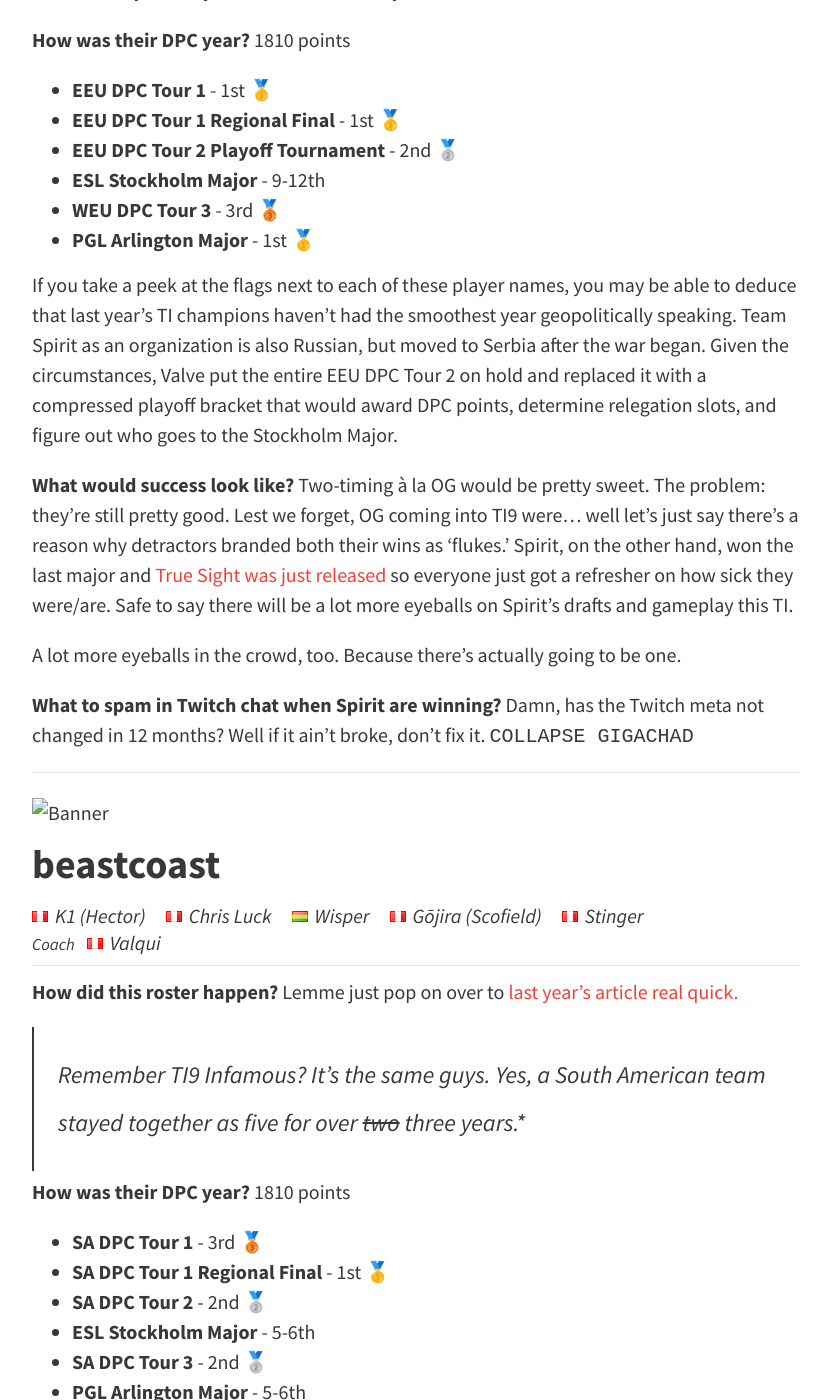
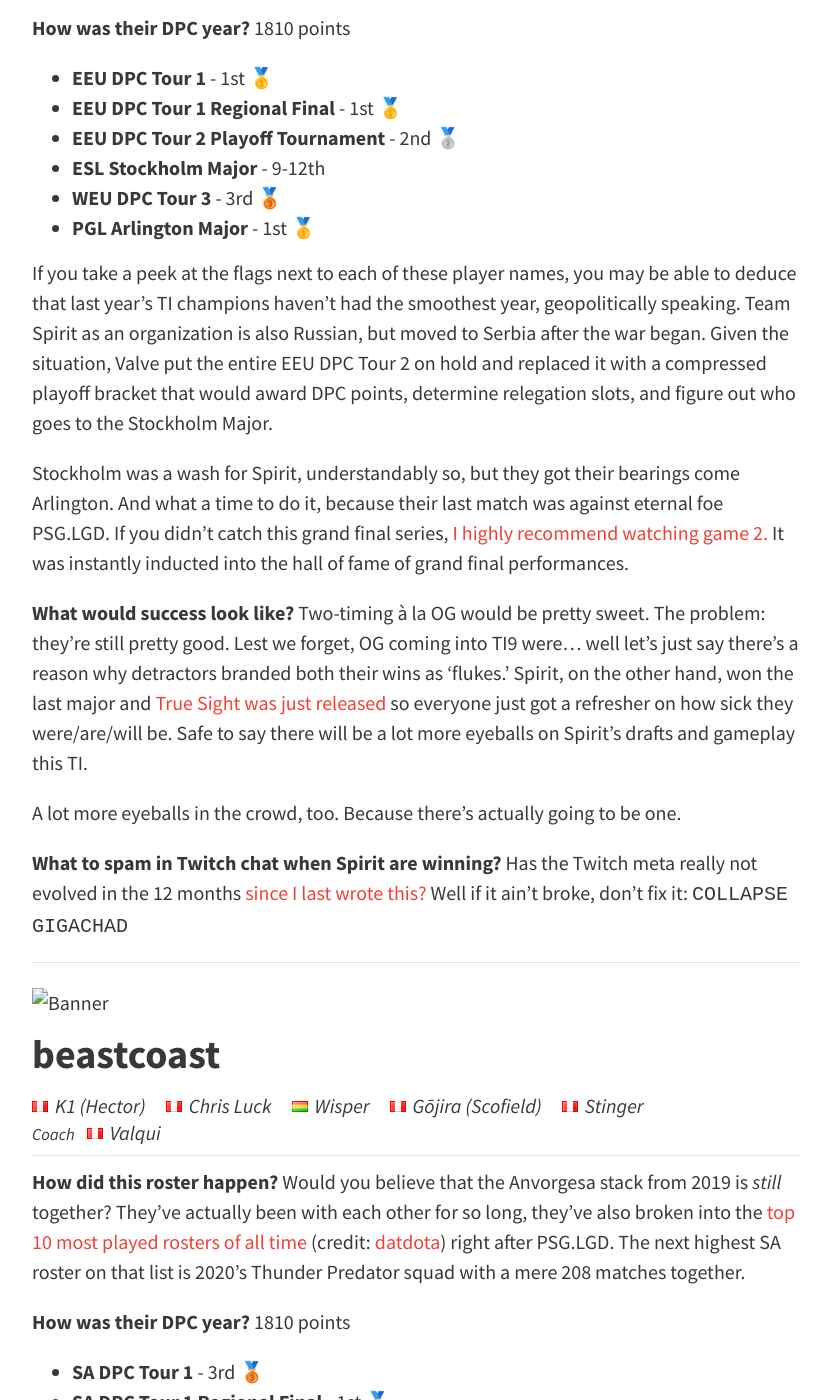
Before and after one commit to tsunami643/blogdraft, a Jekyll site: the page built from _posts/2022-10-06-ti11-team-guide.md, in a window 1280 px wide and 1400 px high, scrolled down 6441 px. Shown: the whole window, without its empty margins (224-1055 px from the left). Built offline with Jekyll 4.4.1, drawn with Linux system fonts in a browser that asks for light colours; nearby versions of some CDN libraries; some web fonts are replaced; comment, search, counter and statistics services are not loaded; some of the changed text lies outside the part shown.

Commit message:
winrates

```diff
--- a/_posts/2022-10-06-ti11-team-guide.md
+++ b/_posts/2022-10-06-ti11-team-guide.md
@@ -109,7 +109,7 @@
 </table>
 <hr style="margin: 0.5em 0;">
 
-**How did this roster happen?**  Oh it's been happening. Hap
+**How did this roster happen?**  Oh, it's *been* happening. As of now, they are currently the [8th most played roster of all time](../img/ti11teams/lgdwinrate.jpg) (credit: [datdota](https://datdota.com/players/squads?tier=1&tier=2&valve-event=does-not-matter&patch=7.32&patch=7.31&patch=7.30&patch=7.29&patch=7.28&patch=7.27&patch=7.26&patch=7.25&patch=7.24&patch=7.23&patch=7.22&patch=7.21&patch=7.20&patch=7.19&patch=7.18&patch=7.17&patch=7.16&patch=7.15&patch=7.14&patch=7.13&patch=7.12&patch=7.11&patch=7.10&patch=7.09&patch=7.08&patch=7.07&patch=7.06&patch=7.05&patch=7.04&patch=7.03&patch=7.02&patch=7.01&patch=7.00&patch=6.88&patch=6.87&patch=6.86&patch=6.85&patch=6.84&patch=6.83&patch=6.82&patch=6.81&patch=6.80&patch=6.79&patch=6.78&patch=6.77&patch=6.76&patch=6.75&patch=6.74&after=01%2F01%2F2011&before=14%2F10%2F2022&duration=0%3B200&duration-value-from=0&duration-value-to=200)) with an insane 70% winrate together to boot.
 
 **How was their DPC year?** 2240 points
 
@@ -120,9 +120,11 @@
 * **CN DPC Tour 3** - 4th
 * **PGL Arlington Major** - 2nd 🥈
 
-Due to escalating COVID concerns, Chinese Dota was locked away for most of this season. Even getting back to China after TI10 in Romania was a massive project for a lot of teams, so unsurprisingly . LGD only narrowly qualified to the Arlington Major after scraping through
+Due to extremely heavy COVID restrictions, Chinese Dota was locked away for most of this season. Even getting back to China after TI10 in Romania was a massive project for a lot of teams, which led to their first tour being delayed, so CN Doto remained in its own little bubble for most of the year.
 
-**What would success look like?** They have to win. Literally anything other than lifting the Aegis is a complete failure. I'm not being hyperbolic, this is legitimately where the bar has been set for these guys.
+LGD only narrowly qualified to the Arlington Major after scraping through
+
+**What would success look like?** They have to win. That's it. Literally any placement that doesn't involve them lifting the Aegis at the end of this tournament is a complete failure. I'm not being hyperbolic. This is where the bar has been set for this team.
 
 **What to spam in Twitch chat when LGD are winning?** `WASH YOUR FACE`
 
@@ -178,15 +180,15 @@
 * **WEU DPC Tour 3** - 3rd 🥉
 * **PGL Arlington Major** - 4th*
 
-Dude, it was so exciting. Notail called Alliance a bunch of cheaters during the coaching scandal and never formally apologized. Ceb DM'd Secret's social media manager and cursed him out in French for being mean. The brand appears to be slowly pivoting from esports teams to NFT manufacturers. It's been a ride.
+On paper, this is the kind of roster that grows into its own after a year or two. In execution? OG is **BUILT DIFFERENT.**
 
-Oh the Dota? The Dota wasn't that great. After a sluggish season 1, MidOne got the boot and ana came back for season 2 under the tag *humblegod.* He proceeded to get so humbled he didn't even finish the season, probably said, "Yeah, I don't need this shit," and retired for realsies this time. OG then had to call up Madara to temporarily be their fifth in the three-way-hell-in-a-cell tiebreaker just to not get bumped down to lower division.
+They didn't necessarily hit the ground *running* running, but they definitely drafted behind everyone else in the race. And while these DPC results may not be as decorated as LGD's, this team* had pretty consistently strong showings at third party tournaments as well, including a recent 1st 🥇* place at ESL Malaysia near the end of August.
 
-We in the business simply refer to this as OG getting into "TI form."
+What's with all the asterisks, you ask? Well, our good friend Misha had quite a bit of difficulty traveling internationally this year.
 
 **What would success look like?** For the rest of the team? Eh, . For Misha? Oh boy. Misha, Misha, Misha. I don't even know if _he_ necessarily feels the pressure. But everyone putting the pressure on him has gotta be something
 
-**What to spam in Twitch chat when OG are winning?** `THREE FUCKING FLUKES IN A ROW MAN SwiftRage`
+**What to spam in Twitch chat when OG are winning?** `ATF=ALWAYS TAKES FIRST`
 
 <hr style="margin-bottom: 1.2em;">
 <p style="margin: 0.5em 0;"><img src="../img/ti11teams/spirit.jpg" alt="Banner"></p>
@@ -215,13 +217,15 @@
 * **WEU DPC Tour 3** - 3rd 🥉
 * **PGL Arlington Major** - 1st 🥇
 
-If you take a peek at the flags next to each of these player names, you may be able to deduce that last year's TI champions haven't had the smoothest year geopolitically speaking. Team Spirit as an organization is also Russian, but moved to Serbia after the war began. Given the circumstances, Valve put the entire EEU DPC Tour 2 on hold and replaced it with a compressed playoff bracket that would award DPC points, determine relegation slots, and figure out who goes to the Stockholm Major.
+If you take a peek at the flags next to each of these player names, you may be able to deduce that last year's TI champions haven't had the smoothest year, geopolitically speaking. Team Spirit as an organization is also Russian, but moved to Serbia after the war began. Given the situation, Valve put the entire EEU DPC Tour 2 on hold and replaced it with a compressed playoff bracket that would award DPC points, determine relegation slots, and figure out who goes to the Stockholm Major.
 
-**What would success look like?** Two-timing à la OG would be pretty sweet. The problem: they're still pretty good. Lest we forget, OG coming into TI9 were... well let's just say there's a reason why detractors branded both their wins as 'flukes.' Spirit, on the other hand, won the last major and [True Sight was just released](https://www.youtube.com/watch?v=NFEwN1N3vvA) so everyone just got a refresher on how sick they were/are. Safe to say there will be a lot more eyeballs on Spirit's drafts and gameplay this TI.
+Stockholm was a wash for Spirit, understandably so, but they got their bearings come Arlington. And what a time to do it, because their last match was against eternal foe PSG.LGD. If you didn't catch this grand final series, [I highly recommend watching game 2.](https://www.twitch.tv/videos/1561728844?t=6h45m16s) It was instantly inducted into the hall of fame of grand final performances.
+
+**What would success look like?** Two-timing à la OG would be pretty sweet. The problem: they're still pretty good. Lest we forget, OG coming into TI9 were... well let's just say there's a reason why detractors branded both their wins as 'flukes.' Spirit, on the other hand, won the last major and [True Sight was just released](https://www.youtube.com/watch?v=NFEwN1N3vvA) so everyone just got a refresher on how sick they were/are/will be. Safe to say there will be a lot more eyeballs on Spirit's drafts and gameplay this TI.
 
 A lot more eyeballs in the crowd, too. Because there's actually going to be one.
 
-**What to spam in Twitch chat when Spirit are winning?** Damn, has the Twitch meta not changed in 12 months? Well if it ain't broke, don't fix it. `COLLAPSE GIGACHAD`
+**What to spam in Twitch chat when Spirit are winning?** Has the Twitch meta really not evolved in the 12 months [since I last wrote this?](https://howdoiplay.com/blog/2021/10/06/ti10-team-guide.html#:~:text=What%20to%20spam%20in%20Twitch%20chat%20when%20Spirit%20is%20winning%3F%20COLLAPSE%20GIGACHAD) Well if it ain't broke, don't fix it: `COLLAPSE GIGACHAD`
 
 <hr style="margin-bottom: 1.2em;">
 <p style="margin: 0.5em 0;"><img src="../img/ti11teams/beastcoast.jpg" alt="Banner"></p>
@@ -239,9 +243,7 @@
 </table>
 <hr style="margin: 0.5em 0;">
 
-**How did this roster happen?** Lemme just pop on over to [last year's article real quick.](https://howdoiplay.com/blog/2021/10/06/ti10-team-guide.html)
-
-> Remember TI9 Infamous? It's the same guys. Yes, a South American team stayed together as five for over <s>two</s> three years.*
+**How did this roster happen?** Would you believe that the Anvorgesa stack from 2019 is *still* together? They've actually been with each other for so long, they've also broken into the [top 10 most played rosters of all time](../img/ti11teams/beastcoastwinrate.jpg) (credit: [datdota](https://datdota.com/players/squads?tier=1&tier=2&valve-event=does-not-matter&patch=7.32&patch=7.31&patch=7.30&patch=7.29&patch=7.28&patch=7.27&patch=7.26&patch=7.25&patch=7.24&patch=7.23&patch=7.22&patch=7.21&patch=7.20&patch=7.19&patch=7.18&patch=7.17&patch=7.16&patch=7.15&patch=7.14&patch=7.13&patch=7.12&patch=7.11&patch=7.10&patch=7.09&patch=7.08&patch=7.07&patch=7.06&patch=7.05&patch=7.04&patch=7.03&patch=7.02&patch=7.01&patch=7.00&patch=6.88&patch=6.87&patch=6.86&patch=6.85&patch=6.84&patch=6.83&patch=6.82&patch=6.81&patch=6.80&patch=6.79&patch=6.78&patch=6.77&patch=6.76&patch=6.75&patch=6.74&after=01%2F01%2F2011&before=14%2F10%2F2022&duration=0%3B200&duration-value-from=0&duration-value-to=200)) right after PSG.LGD. The next highest SA roster on that list is 2020's Thunder Predator squad with a mere 208 matches together.
 
 **How was their DPC year?** 1810 points
 
@@ -252,7 +254,7 @@
 * **SA DPC Tour 3** - 2nd 🥈
 * **PGL Arlington Major** - 5-6th
 
-Here's the thing. Longevity has a weird bell curve of success in Dota.
+Here's the thing. Longevity should beget success, right?
 
 **What would success look like?** ~~This roster's top 8 finish at TI9 was the highest placement a South American team has ever gotten in the history of TI. Given the consistent upwards trajectory of the region overperforming at TI, it's not outside the realm of possibility that they could break top 6 this year.~~
 
@@ -276,7 +278,7 @@
 </table>
 <hr style="margin: 0.5em 0;">
 
-**How did this roster happen?** Monet, Xxs, and BoBoKa are the same as TI10 Aster, but this season they added longtime Vici Gaming midlaner Ori to the mix as well as Aster.Aries academy player 皮球. The direct translation is 'rubber ball,'
+**How did this roster happen?** Monet, Xxs, and BoBoKa are the same as TI10 Aster, but this season they added longtime Vici Gaming midlaner Ori to the mix as well as Aster.Aries academy player 皮球. The direct translation is 'rubber ball,' but you're more likely to hear him be referred to as *píqiú* (kinda sounds like the Pokémon *Pichu*) or *Siamese Cat.*
 
 **How was their DPC year?** 1610 points
 
@@ -287,11 +289,7 @@
 * **CN DPC Tour 3** - 2nd 🥈
 * **PGL Arlington Major** - 3rd 🥉
 
-Aster is notorious in China for being civil war specialists. Playing against Chinese teams? Fantastic. International opponents? *[Sit tight and watch their performance!](https://www.reddit.com/r/DotA2/comments/nx9dpk/cn_thoughts_memes_on_aster/)* This has garnered them a pretty negative reputation in China since they effectively just keep wasting their slots at majors. It's not even a recent development. Aster have been getting roasted like this since The Chongqing Major in 2019.
-
-You may also notice that their Singapore Major result has an *aster*isk beside it. Did you ever hear the tragedy of Borax The Thirsty? I thought not. It’s not a story Liquipedia would tell you. How do I explain this? Basically one day our boy boboka was roaming the map looking for... that good Spirit Siphon... but didn't realize he was in the cops' ward vision. He got caught out of position and couldn't buyback in time for the major, so their coach Mad had to stand-in.
-
-Ironic. The jungle king could save others from ganks, but not himself.
+The moment I saw these placements I thought, "Wow, those are some pretty great performances. But does Aster ever win?" The answer is no, they don't. But they always get *really close.* Heavily reminscent of an [old Vici Gaming squad.](https://howdoiplay.com/blog/2018/07/18/ti8-team-guide.html#:~:text=Notable%20tournament%20placings%20A,And%20not%20win.) Is Ori just allergic to gold?
 
 **What would success look like?** I have been scouring the internet for a single positive Chinese meme about Aster and it's literally just people shitting relentlessly on this team. If they can manage to change their public perception in the slightest, that'd be a massive dub for the Tea Masters.
 
```
Also changed, not shown: other parts of _posts/2022-10-06-ti11-team-guide.md (+1 -1 lines), img/ti11teams/beastcoastwinrate.jpg (added), img/ti11teams/lgdwinrate.jpg (added).
